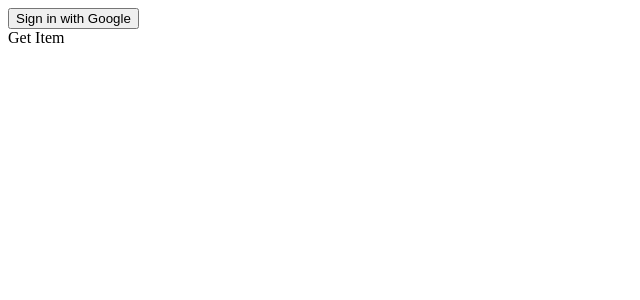
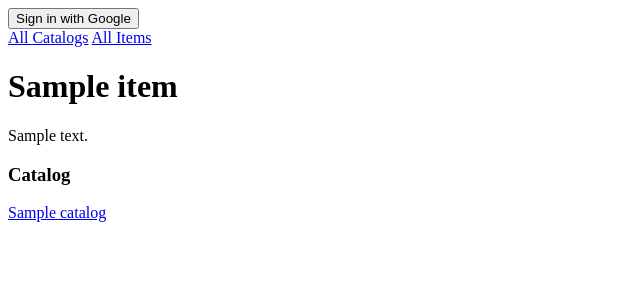
Before and after one commit to Phaze1D/Udacity-Fullstack-Projects, a Flask app: template ItemCatalog/vagrant/catalog/frontend/templates/items/get.html in a window 1280 px wide. Shown: the top 300 px of the page, without its empty margins (0-640 px from the left). Run offline with Flask 2, Linux system fonts and the light colour scheme; the template is opened without the code that fills it: most values are stand-ins (such as "Sample title", 1, 10 or a date in 2020); some libraries are stand-ins or nearby versions.

Commit message:
Created the get page for item

```diff
--- a/ItemCatalog/vagrant/catalog/frontend/templates/items/get.html
+++ b/ItemCatalog/vagrant/catalog/frontend/templates/items/get.html
@@ -2,7 +2,19 @@
 {% block body %}
 
 <div class="">
-  Get Item
+  <a href="{{url_for('catalogs.index')}}">All Catalogs</a>
+  <a href="{{url_for('items.index')}}">All Items</a>
+
+  <h1>{{item.name}}</h1>
+  <p>{{item.description}}</p>
+
+  {% if session.get('user') == item.user_id %}
+  <a href="{{url_for('items.edit', id=item.id)}}">Edit</a>
+  <a href="{{url_for('items.delete', id=item.id)}}">Delete</a>
+  {% endif %}
+
+  <h3>Catalog</h3>
+  <a href="{{url_for('catalogs.get', id=item.catalog_id)}}">{{item.catalog.name}}</a>
 </div>
 
 {% endblock %}
```
